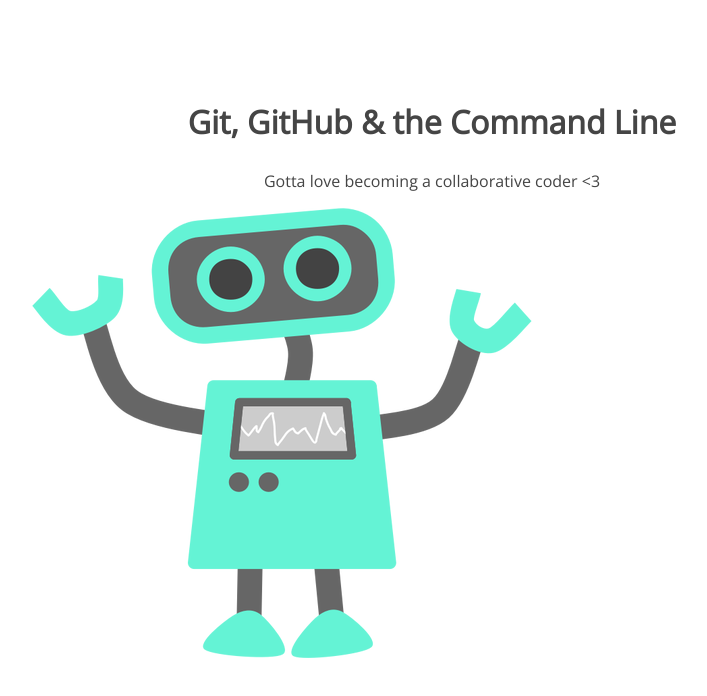
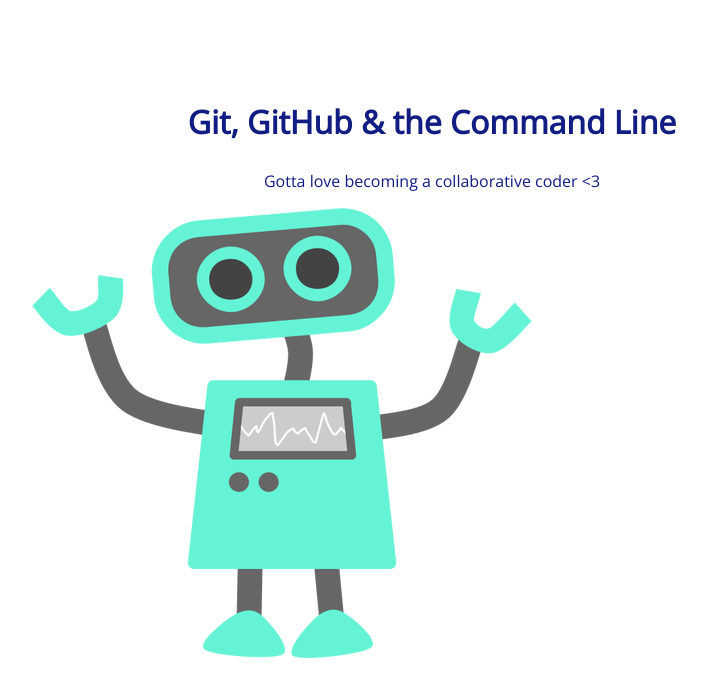
Before and after one commit to trekkin/105-project, a plain HTML site: page index.html in a window 1280 px wide. Shown: the whole page, without its empty margins (208-915 px from the left). Drawn offline with nearby package versions, Linux system fonts and the light colour scheme.

Commit message:
changed css font color

```diff
--- a/css/style.css
+++ b/css/style.css
@@ -5,7 +5,7 @@
 section h1,
 section p {
 	text-align: center;
-	color: #454545;
+	color: #121d84;
 }
 section h1 {
 	font: 32px 'Open Sans';
```
